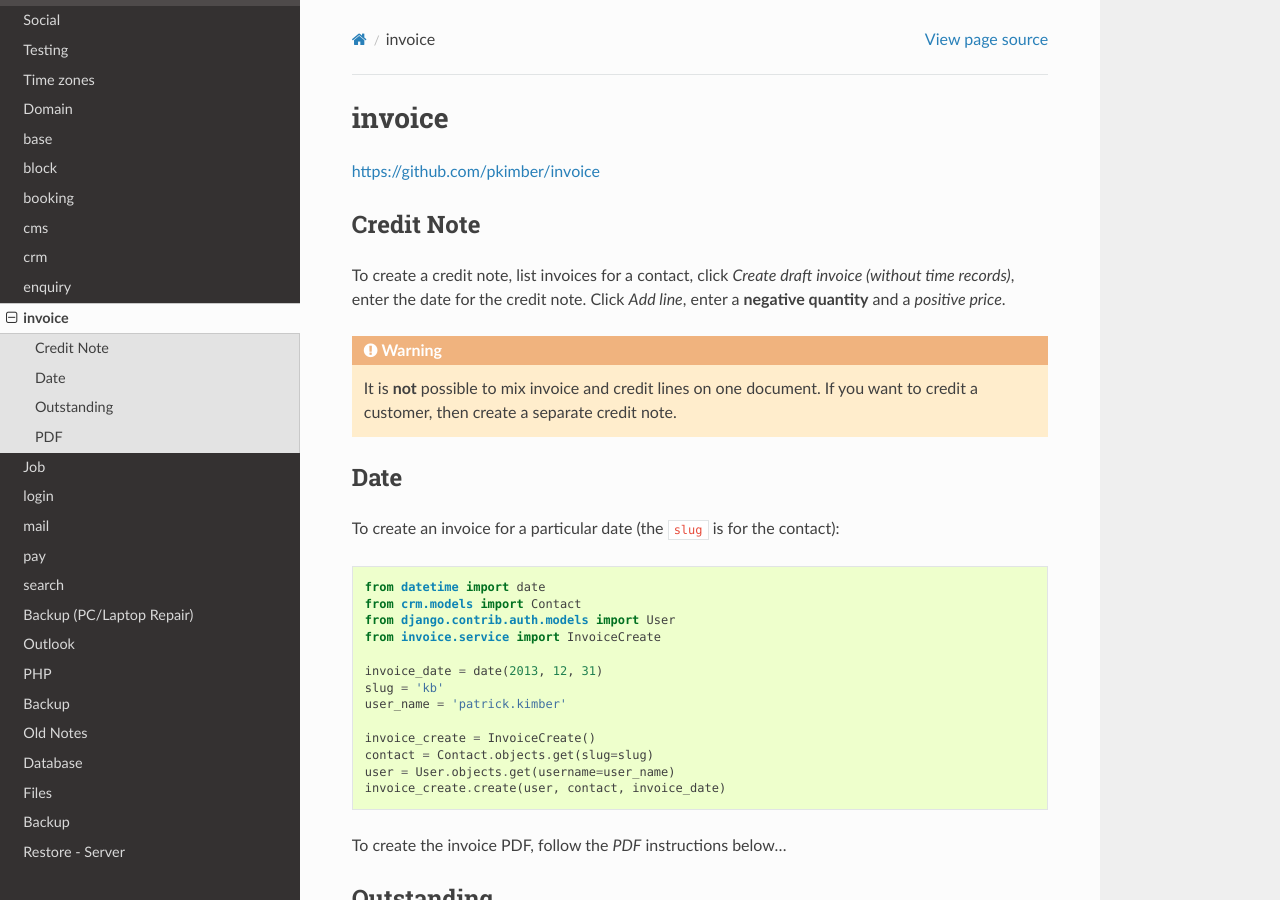
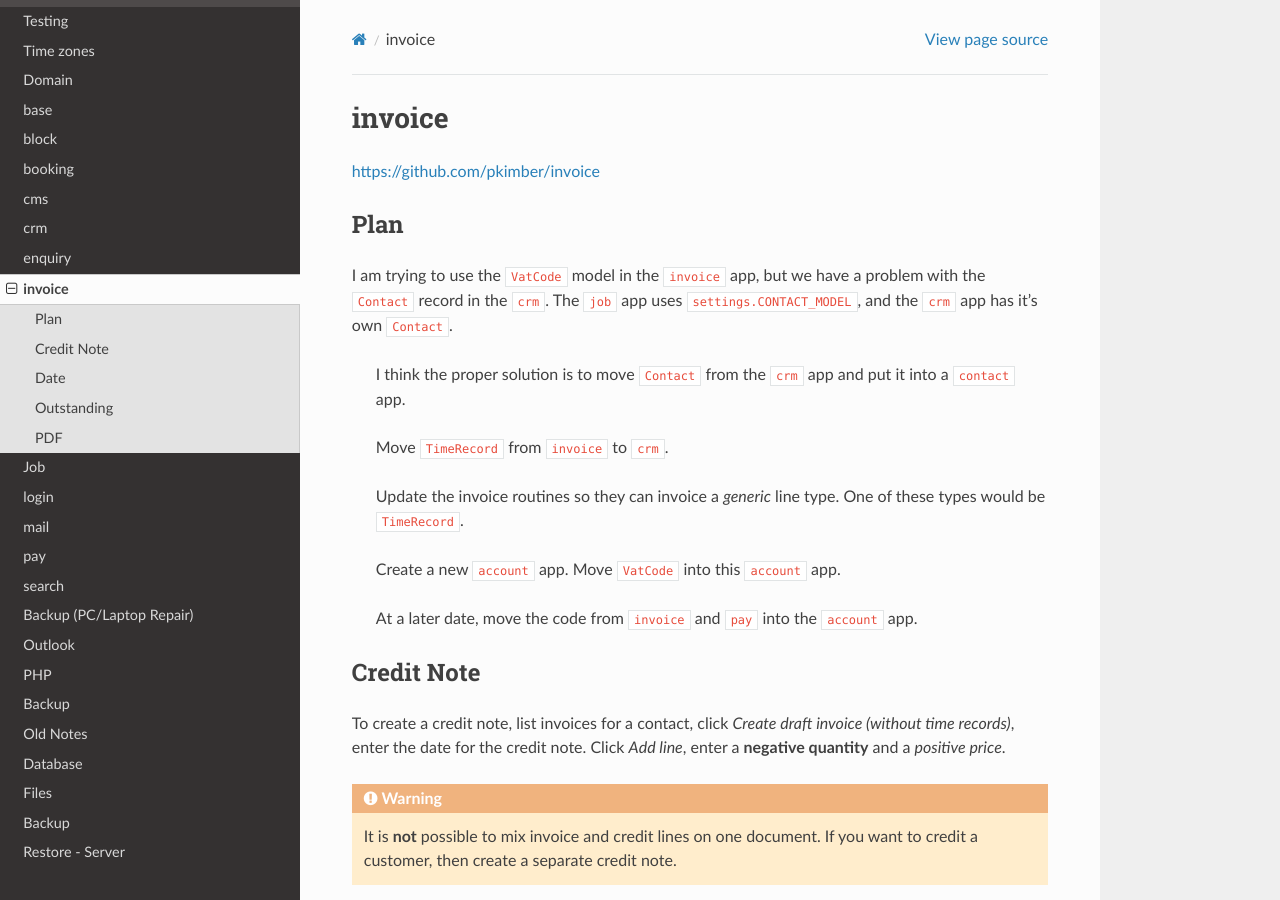
Before and after one commit to pkimber/old-docs-migrated-to-gitlab, a Sphinx documentation site: the page built from source/app-invoice.rst, in a window 1280 px wide and 900 px high. Built offline with Sphinx 7.4.7 and the Read the Docs theme 2.0.0, drawn with Linux system fonts in a browser that asks for light colours.

```diff
--- a/source/app-invoice.rst
+++ b/source/app-invoice.rst
@@ -4,6 +4,26 @@ invoice
 .. highlight:: python
 
 https://github.com/pkimber/invoice
+
+Plan
+====
+
+I am trying to use the ``VatCode`` model in the ``invoice`` app, but we have a
+problem with the ``Contact`` record in the ``crm``.  The ``job`` app uses
+``settings.CONTACT_MODEL``, and the ``crm`` app has it's own ``Contact``.
+
+  I think the proper solution is to move ``Contact`` from the ``crm`` app and
+  put it into a ``contact`` app.
+
+  Move ``TimeRecord`` from ``invoice`` to ``crm``.
+
+  Update the invoice routines so they can invoice a *generic* line type.  One
+  of these types would be ``TimeRecord``.
+
+  Create a new ``account`` app.  Move ``VatCode`` into this ``account`` app.
+
+  At a later date, move the code from ``invoice`` and ``pay`` into the
+  ``account`` app.
 
 Credit Note
 ===========
--- a/source/dev-requirements.rst
+++ b/source/dev-requirements.rst
@@ -25,7 +25,7 @@ Latest::
   django-sendfile==0.3.6
   django-statsd-mozilla==0.3.14
   django-storages-redux
-  Django==1.8.1
+  Django==1.8.2
   djangorestframework==3.1.1
   djrill==1.4.0
   docutils==0.12
```
Also changed, not shown: source/dev-django-migrations.rst (+20 -0 lines).
